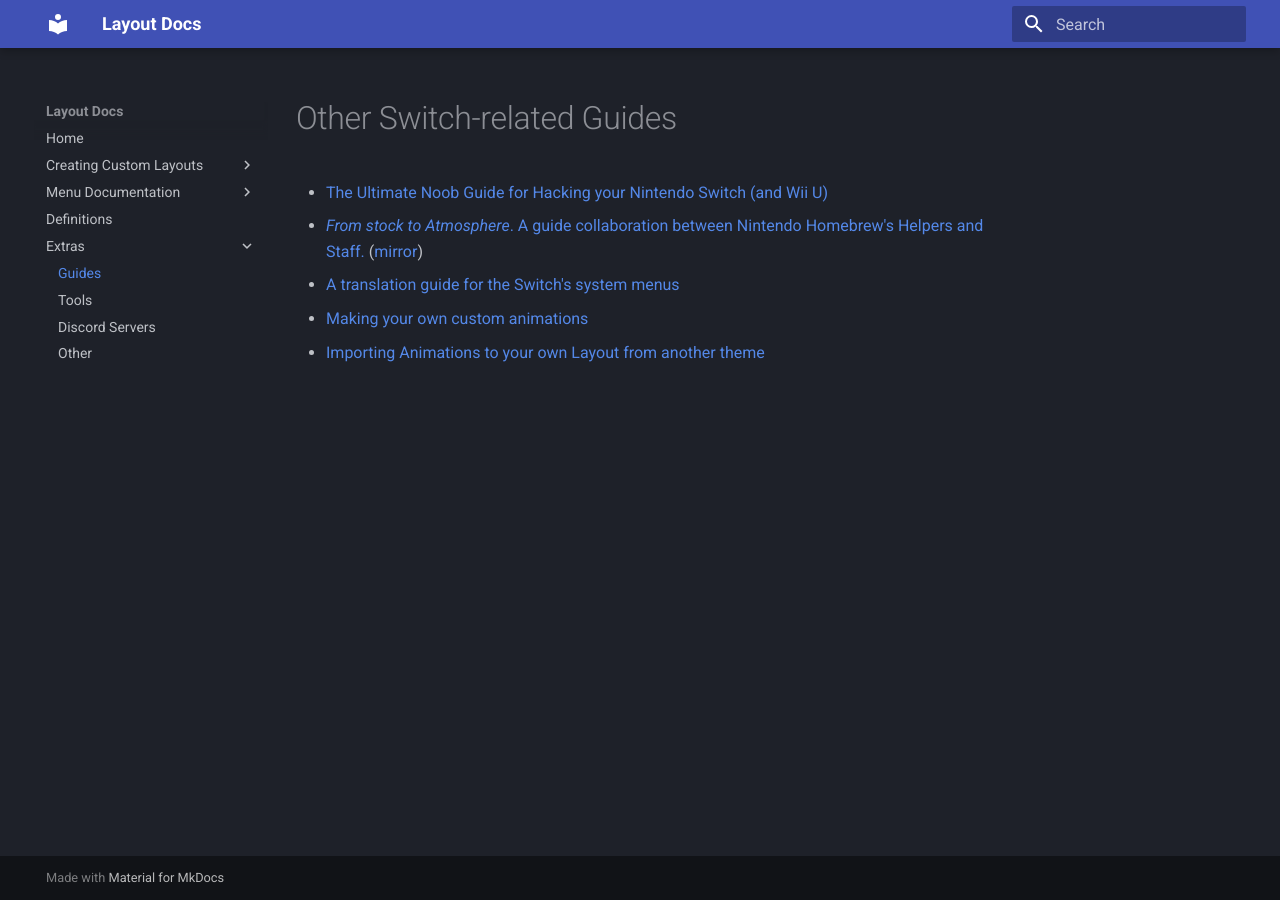
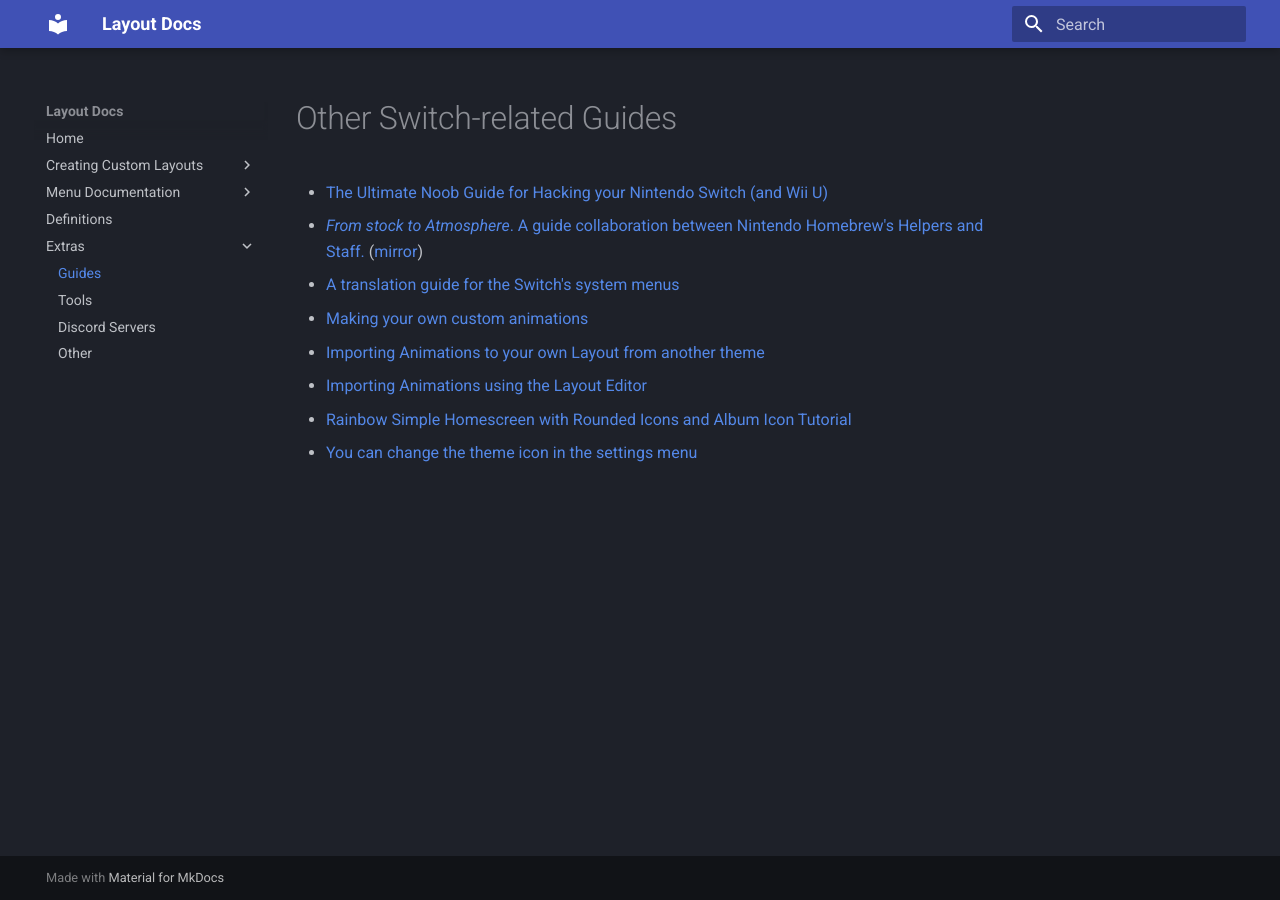
Before and after one commit to ThemezerNX/LayoutDocs, an MkDocs documentation site: the page built from docs/extras/guides.md, in a window 1280 px wide. Built offline with MkDocs 1.6.1 and Material for MkDocs 9.7.7, drawn with Linux system fonts in a browser that asks for light colours.

Commit message:
Added some more guides

```diff
--- a/docs/extras/guides.md
+++ b/docs/extras/guides.md
@@ -5,3 +5,6 @@
 -   [A translation guide for the Switch's system menus](https://github.com/bandithedoge/switch-pl/wiki)
 -   [Making your own custom animations](https://www.reddit.com/r/NXThemes/comments/biu5hc/making_your_own_custom_animations/)
 -   [Importing Animations to your own Layout from another theme](https://www.reddit.com/r/NXThemes/comments/biti3d/importing_animations_to_your_own_layout_from/)
+-   [Importing Animations using the Layout Editor](https://www.reddit.com/r/NXThemes/comments/bkb5ix/importing_animations_using_the_layout_editor/)
+-   [Rainbow Simple Homescreen with Rounded Icons and Album Icon Tutorial](https://www.reddit.com/r/NXThemes/comments/ba5o8i/rainbow_simple_homescreen_with_rounded_icons_and/)
+-   [You can change the theme icon in the settings menu](https://www.reddit.com/r/NXThemes/comments/anejej/psa_you_can_change_the_theme_icon_in_the_settings/)
```
